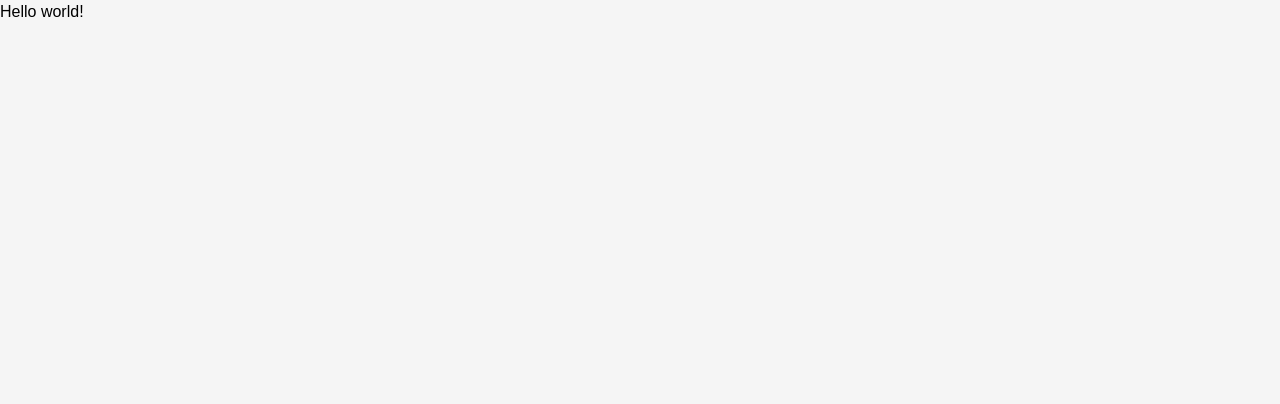
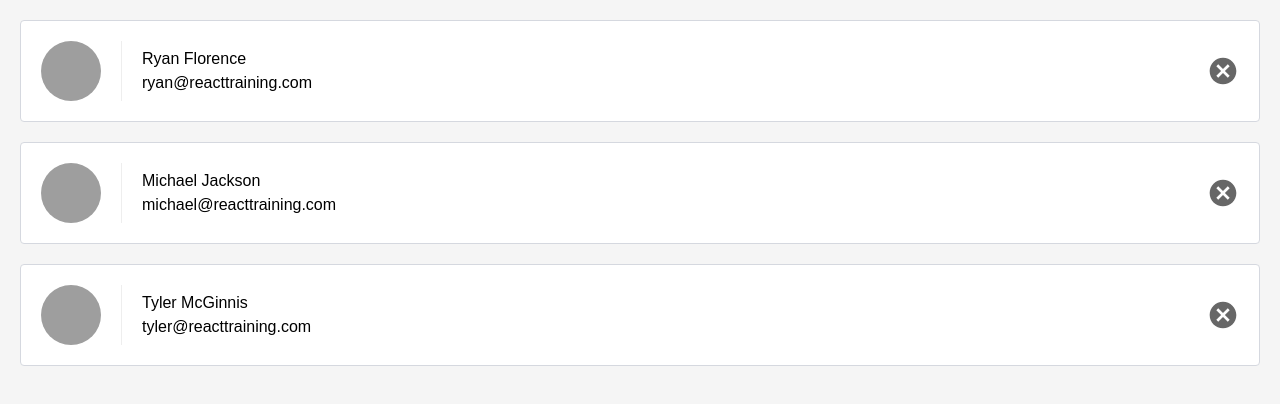
Before and after one commit to johnshea/react-contacts, a React (Create React App) app: page / in a window 1280 px wide. Shown: the top 404 px of the page. Built offline with nearby package versions, Linux system fonts and the light colour scheme.

Commit message:
Implement ListContacts as stateless functional component

```diff
--- a/src/App.js
+++ b/src/App.js
@@ -1,8 +1,34 @@
 import React, { Component } from 'react';
+import ListContacts from './ListContacts'
+
+const contacts = [
+  {
+    "id": "ryan",
+    "name": "Ryan Florence",
+    "email": "ryan@reacttraining.com",
+    "avatarURL": "http://localhost:5001/ryan.jpg"
+  },
+  {
+    "id": "michael",
+    "name": "Michael Jackson",
+    "email": "michael@reacttraining.com",
+    "avatarURL": "http://localhost:5001/michael.jpg"
+  },
+  {
+    "id": "tyler",
+    "name": "Tyler McGinnis",
+    "email": "tyler@reacttraining.com",
+    "avatarURL": "http://localhost:5001/tyler.jpg"
+  }
+]
 
 class App extends Component {
   render() {
-    return <div>Hello world!</div>
+    return (
+      <div>
+        <ListContacts contacts={contacts}/>
+      </div>
+    );
   }
 }
 
--- /dev/null
+++ b/src/ListContacts.js
@@ -0,0 +1,24 @@
+import React, { Component } from 'react'
+
+function ListContacts (props) {
+    return (
+      <ol className='contact-list'>
+        {props.contacts.map((contact) =>
+          <li key={contact.id} className='contact-list-item'>
+            <div className='contact-avatar' style={{
+              backgroundImage: `url(${contact.avatarURL})`
+            }}/>
+            <div className='contact-details'>
+              <p>{contact.name}</p>
+              <p>{contact.email}</p>
+            </div>
+            <button className='contact-remove'>
+              Remove
+            </button>
+          </li>
+          )}
+      </ol>
+    )
+}
+
+export default ListContacts
```
